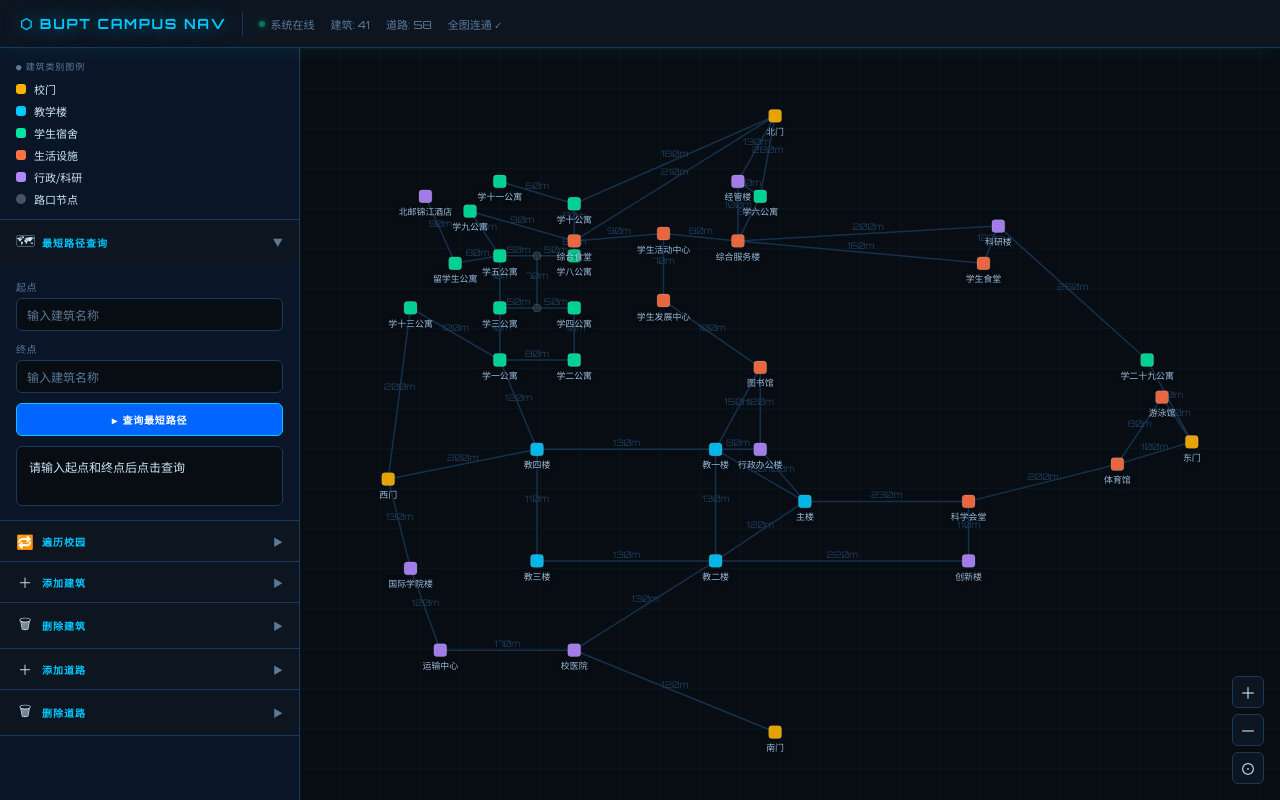
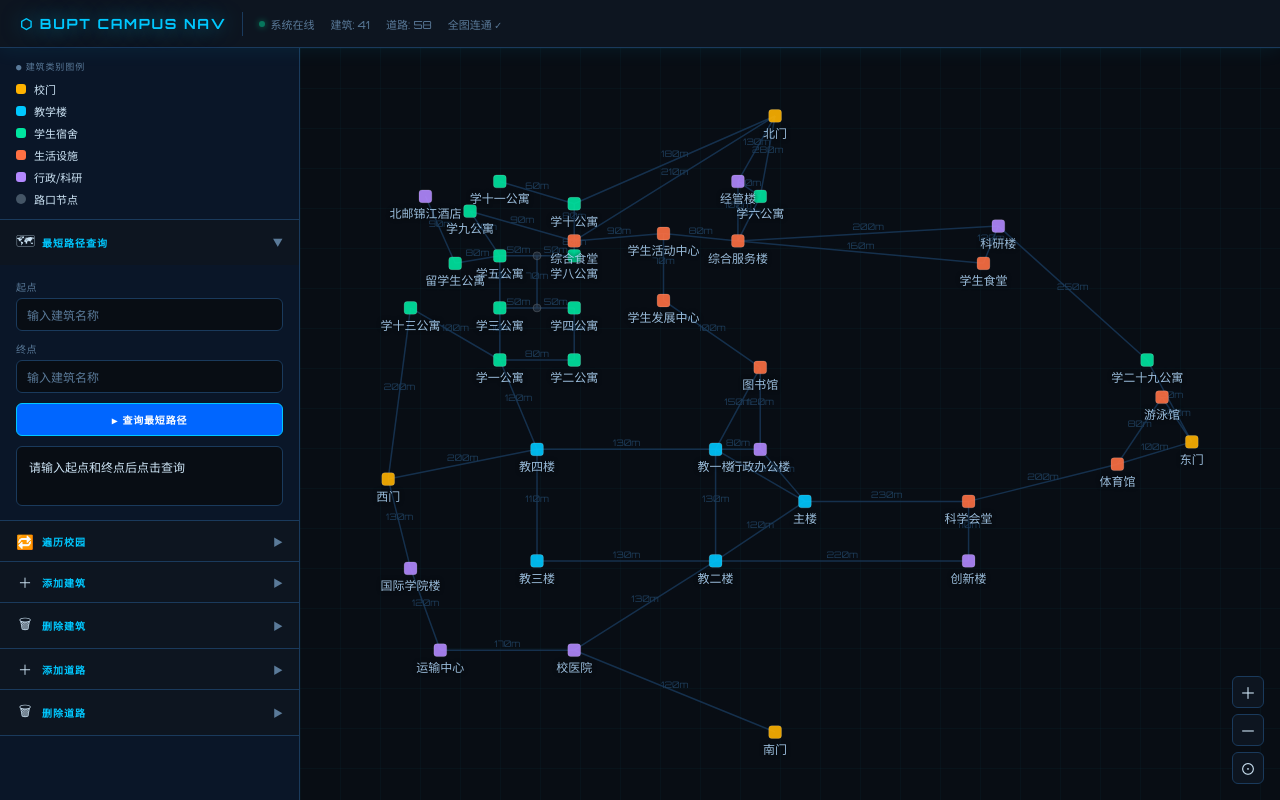
Before and after one commit to Archettos-dog/DataStructureProject, a Flask app: page / in a window 1280 px wide. Run offline with Flask 3, Linux system fonts and the light colour scheme.

Commit message:
修改字体显示问题

```diff
--- a/SchoolNavigate/src/templates/index.html
+++ b/SchoolNavigate/src/templates/index.html
@@ -630,10 +630,26 @@ window.addEventListener('load', async () => {
 
 window.addEventListener('resize', () => { resizeCanvas(); draw(); });
 
+// 1. 新增两个全局变量，用于记录逻辑视口尺寸
+let cssWidth = 0, cssHeight = 0;
+
 function resizeCanvas() {
   const rect = mapArea.getBoundingClientRect();
-  canvas.width  = rect.width;
-  canvas.height = rect.height;
+  const dpr = window.devicePixelRatio || 1; // 获取屏幕像素比
+
+  cssWidth = rect.width;
+  cssHeight = rect.height;
+
+  // 设置画布物理像素大小（高分屏放大）
+  canvas.width  = cssWidth * dpr;
+  canvas.height = cssHeight * dpr;
+
+  // 设置画布 CSS 显示大小
+  canvas.style.width  = cssWidth + 'px';
+  canvas.style.height = cssHeight + 'px';
+
+  // 缩放绘图上下文，这样你底下的绘制代码完全不用改！
+  ctx.scale(dpr, dpr);
 }
 
 // ============================================================
@@ -694,16 +710,16 @@ function resetView() {
   }
   const dataW = maxX - minX || 1, dataH = maxY - minY || 1;
   const padding = 0.82;  // 留边比例，越大节点越铺满画布
-  const scaleX = (canvas.width  * padding) / dataW;
-  const scaleY = (canvas.height * padding) / dataH;
+  const scaleX = (cssWidth  * padding) / dataW;
+  const scaleY = (cssHeight * padding) / dataH;
   viewScale = Math.min(scaleX, scaleY);  // 去掉 1.2 上限，完全自适应
-  viewX = canvas.width  / 2 - ((minX + maxX) / 2) * viewScale;
-  viewY = canvas.height / 2 - ((minY + maxY) / 2) * viewScale;
+  viewX = cssWidth  / 2 - ((minX + maxX) / 2) * viewScale;
+  viewY = cssHeight / 2 - ((minY + maxY) / 2) * viewScale;
   draw();
 }
 
 function zoom(factor) {
-  const cx = canvas.width / 2, cy = canvas.height / 2;
+  const cx = cssWidth / 2, cy = cssHeight / 2;
   viewX = cx - (cx - viewX) * factor;
   viewY = cy - (cy - viewY) * factor;
   viewScale *= factor;
@@ -929,7 +945,7 @@ function drawNodes() {
     // 文字标签（非路口节点才显示）
     if (!isJunction && viewScale > 0.15) {
       ctx.save();
-      const fontSize = Math.max(8, Math.min(14, 12 * viewScale));
+      const fontSize = Math.max(12, Math.min(16, 14 * viewScale));
       ctx.font = `${inPath ? 'bold' : 'normal'} ${fontSize}px Noto Sans SC, sans-serif`;
       ctx.fillStyle  = inPath ? '#ffffff' : 'rgba(180,220,255,0.85)';
       ctx.textAlign  = 'center';
```
